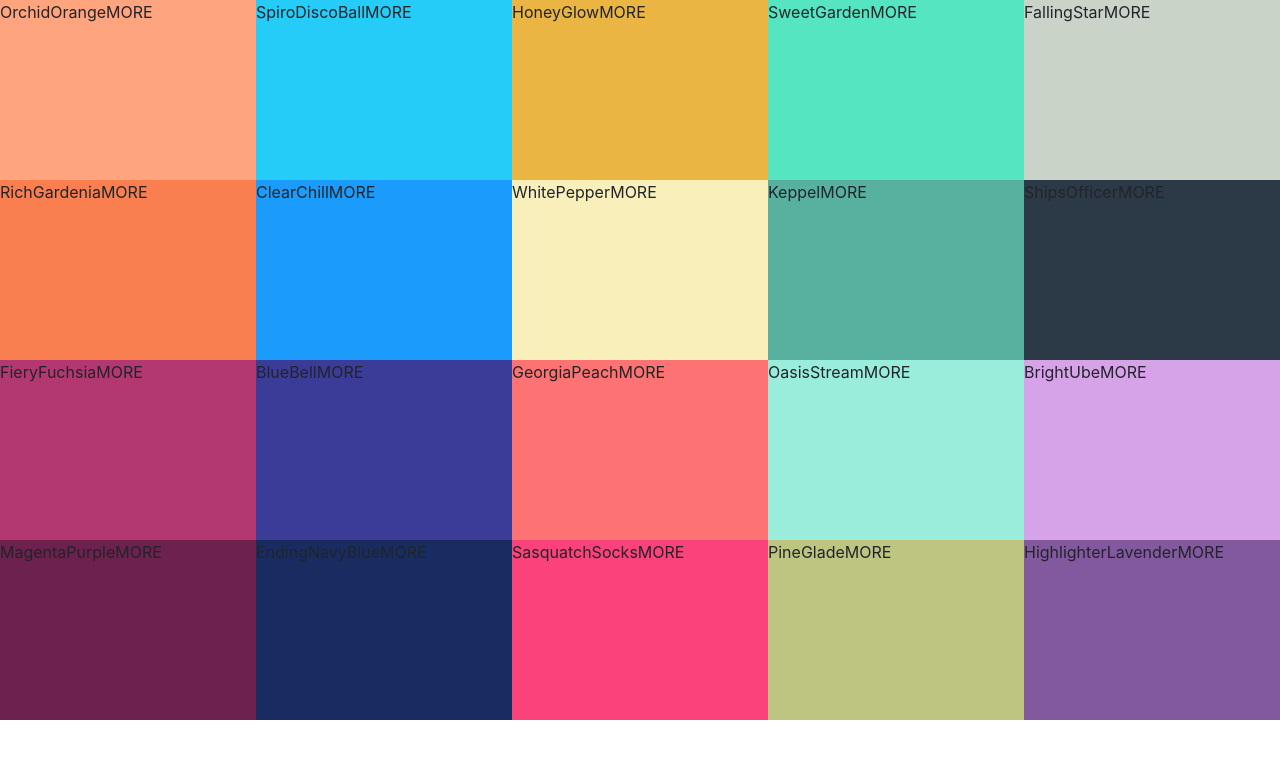
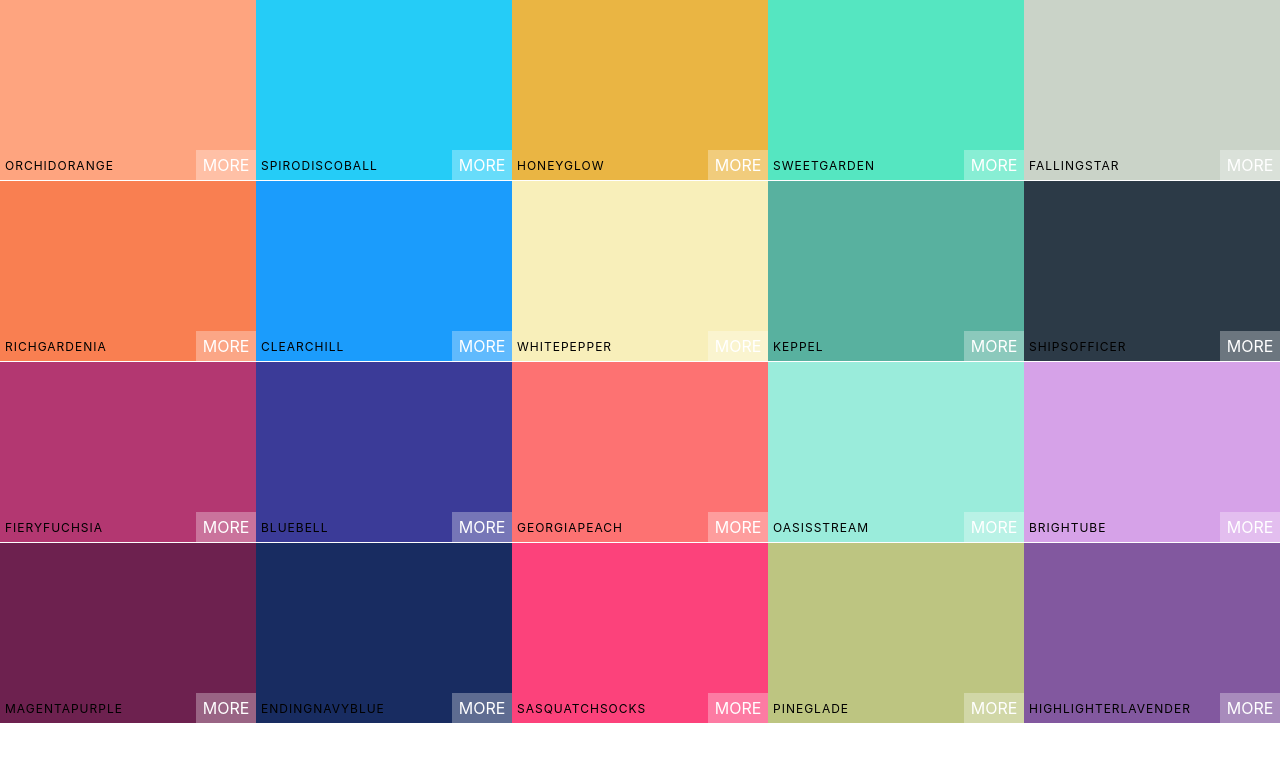
Before and after one commit to Etherum7/my_app, a React (Create React App) app: page / in a window 1280 px wide. Shown: the top 762 px of the page. Built offline with nearby package versions, Linux system fonts and the light colour scheme.

Commit message:
styled colorboxes

```diff
--- a/src/ColorBox.js
+++ b/src/ColorBox.js
@@ -3,10 +3,16 @@
 
 class ColorBox extends Component {
     render() {
+        const { background,name} = this.props;
         return (
-            <div style={{backgroundColor: this.props.background}} className='ColorBox'>
-                <span>{this.props.name}</span>
-                <span>MORE</span>
+            <div style={{backgroundColor: background}} className='ColorBox'>
+                <div className='copy-container'>
+                    <div className='box-content'>
+                        <span>{name}</span>
+                    </div>
+                    <button className='copy-button'>Copy</button>
+                    <span className='see-more'>More</span>
+                </div>
             </div>
         )
     }
--- a/src/Colorbox.css
+++ b/src/Colorbox.css
@@ -3,7 +3,58 @@
     height:25%;
     display:inline-block;
     cursor: pointer;
-    margin:0,auto;
+    margin:0 auto;
     position: relative;
+    margin-bottom: -5px;
 
 }
+.copy-button {
+    width: 100px;
+    height:30px;
+    position: absolute;
+    display:inline-block;
+    top: 50%;
+    left: 50%;
+    margin-top: -15px;
+    margin-left: -50px;
+    text-align:center;
+    outline: none;
+    background-color: rgba(255,255,255,0.3);
+    font-size: 1rem;
+    text-transform: uppercase;
+    line-height: 30px;
+    border:none;
+    color: white;
+    opacity: 0;
+}
+.ColorBox:hover .copy-button {
+    opacity:1;
+    transition: 0.5s;
+}
+.box-content {
+    position: absolute;
+    width:100%;
+
+    left:0px;
+    bottom:0px;
+    padding:5px;
+    color:black;
+    letter-spacing: 1px;
+    text-transform: uppercase;
+    font-size: 12px;
+}
+.see-more {
+    background-color:rgba(255,255,255,0.3) ;
+    position: absolute;
+    right:0;
+    bottom:0;
+    border:none;
+    color: white;
+    width: 60px;
+    height: 30px;
+    line-height: 30px;
+    text-align: center;
+    text-transform: uppercase;
+
+
+}
```
